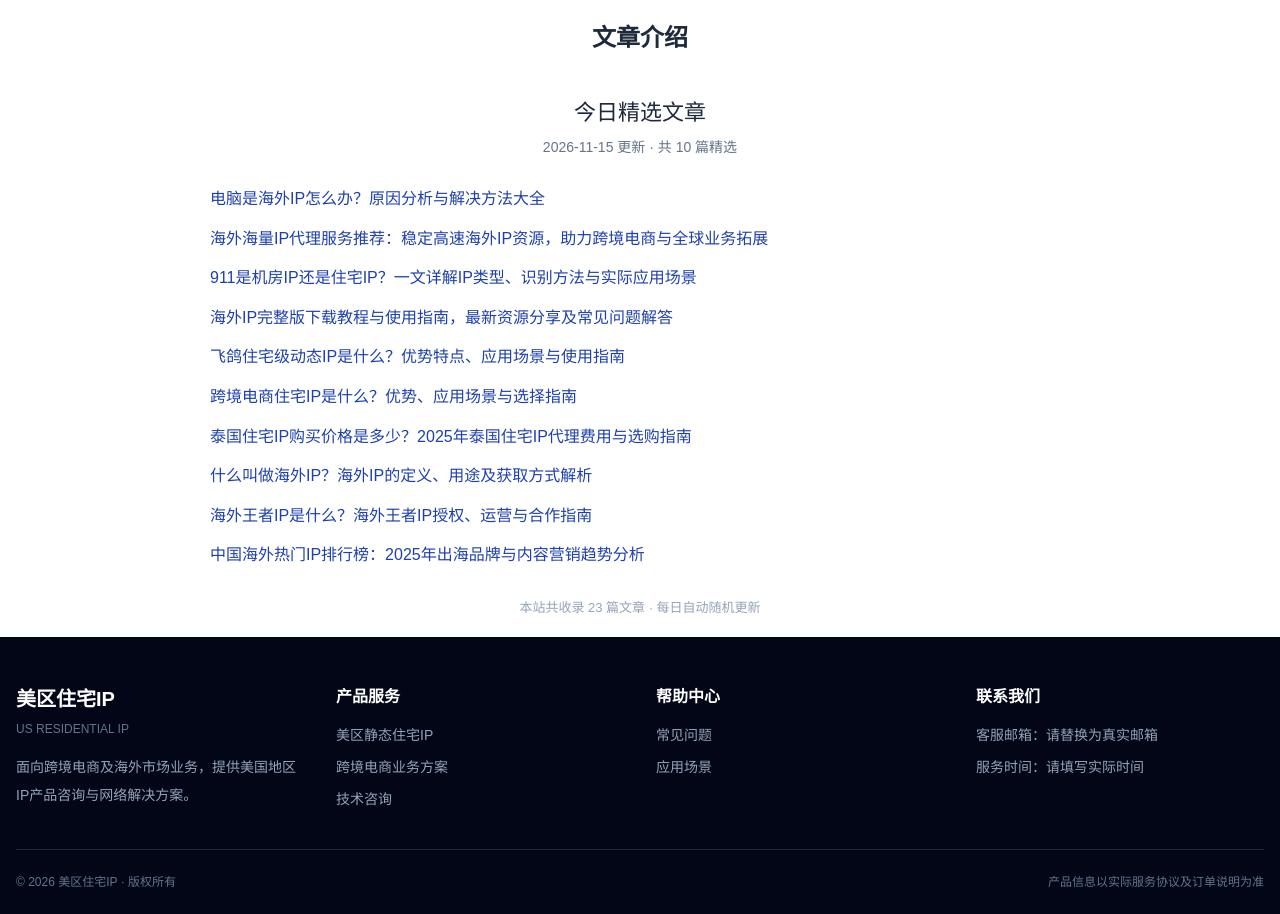
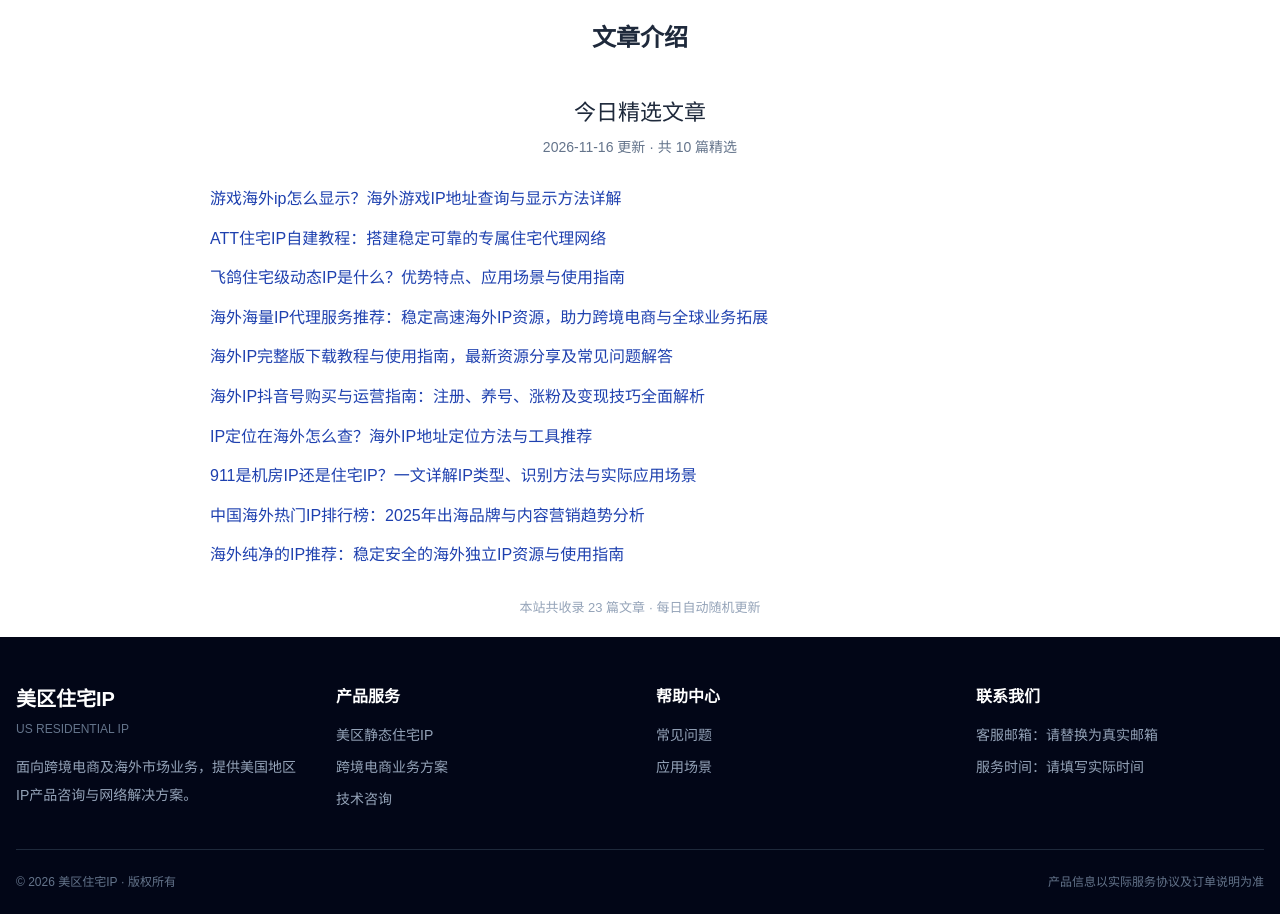
Before and after one commit to ultranova74/Ultranova74.giehub.io, a plain HTML site: page index.html in a window 1280 px wide. Shown: the part 3300-4214 px from the top of the page. Drawn offline with nearby package versions, Linux system fonts and the light colour scheme.

Commit message:
每日文章精选更新 2026-11-16

```diff
--- a/index.html
+++ b/index.html
@@ -293,18 +293,18 @@
         <h2 class="section-title">文章介绍</h2>
         <div class="link-list" style="max-width:900px; margin:0 auto; padding:20px 0;">
             <h2 style="text-align:center; font-size:22px; margin-bottom:8px; color:#1e293b;">今日精选文章</h2>
-            <p style="text-align:center; color:#64748b; font-size:14px; margin-bottom:28px;">2026-11-15 更新 · 共 10 篇精选</p>
+            <p style="text-align:center; color:#64748b; font-size:14px; margin-bottom:28px;">2026-11-16 更新 · 共 10 篇精选</p>
             <ul style="list-style:none; padding:0 20px; margin:0;">
-          <li style="margin-bottom:14px; line-height:1.6;"><a href="pages/0b8ti.html" style="color:#1e40af; text-decoration:none; font-size:16px;">电脑是海外IP怎么办？原因分析与解决方法大全</a></li>
+          <li style="margin-bottom:14px; line-height:1.6;"><a href="pages/0bWa5.html" style="color:#1e40af; text-decoration:none; font-size:16px;">游戏海外ip怎么显示？海外游戏IP地址查询与显示方法详解</a></li>
+          <li style="margin-bottom:14px; line-height:1.6;"><a href="pages/0cNkT.html" style="color:#1e40af; text-decoration:none; font-size:16px;">ATT住宅IP自建教程：搭建稳定可靠的专属住宅代理网络</a></li>
+          <li style="margin-bottom:14px; line-height:1.6;"><a href="pages/0CH65.html" style="color:#1e40af; text-decoration:none; font-size:16px;">飞鸽住宅级动态IP是什么？优势特点、应用场景与使用指南</a></li>
           <li style="margin-bottom:14px; line-height:1.6;"><a href="pages/0BDmD.html" style="color:#1e40af; text-decoration:none; font-size:16px;">海外海量IP代理服务推荐：稳定高速海外IP资源，助力跨境电商与全球业务拓展</a></li>
+          <li style="margin-bottom:14px; line-height:1.6;"><a href="pages/0bddu.html" style="color:#1e40af; text-decoration:none; font-size:16px;">海外IP完整版下载教程与使用指南，最新资源分享及常见问题解答</a></li>
+          <li style="margin-bottom:14px; line-height:1.6;"><a href="pages/0bw22.html" style="color:#1e40af; text-decoration:none; font-size:16px;">海外IP抖音号购买与运营指南：注册、养号、涨粉及变现技巧全面解析</a></li>
+          <li style="margin-bottom:14px; line-height:1.6;"><a href="pages/0CJSY.html" style="color:#1e40af; text-decoration:none; font-size:16px;">IP定位在海外怎么查？海外IP地址定位方法与工具推荐</a></li>
           <li style="margin-bottom:14px; line-height:1.6;"><a href="pages/0bi9A.html" style="color:#1e40af; text-decoration:none; font-size:16px;">911是机房IP还是住宅IP？一文详解IP类型、识别方法与实际应用场景</a></li>
-          <li style="margin-bottom:14px; line-height:1.6;"><a href="pages/0bddu.html" style="color:#1e40af; text-decoration:none; font-size:16px;">海外IP完整版下载教程与使用指南，最新资源分享及常见问题解答</a></li>
-          <li style="margin-bottom:14px; line-height:1.6;"><a href="pages/0CH65.html" style="color:#1e40af; text-decoration:none; font-size:16px;">飞鸽住宅级动态IP是什么？优势特点、应用场景与使用指南</a></li>
-          <li style="margin-bottom:14px; line-height:1.6;"><a href="pages/0c6h0.html" style="color:#1e40af; text-decoration:none; font-size:16px;">跨境电商住宅IP是什么？优势、应用场景与选择指南</a></li>
-          <li style="margin-bottom:14px; line-height:1.6;"><a href="pages/0C32j.html" style="color:#1e40af; text-decoration:none; font-size:16px;">泰国住宅IP购买价格是多少？2025年泰国住宅IP代理费用与选购指南</a></li>
-          <li style="margin-bottom:14px; line-height:1.6;"><a href="pages/0CL0t.html" style="color:#1e40af; text-decoration:none; font-size:16px;">什么叫做海外IP？海外IP的定义、用途及获取方式解析</a></li>
-          <li style="margin-bottom:14px; line-height:1.6;"><a href="pages/0Cn08.html" style="color:#1e40af; text-decoration:none; font-size:16px;">海外王者IP是什么？海外王者IP授权、运营与合作指南</a></li>
           <li style="margin-bottom:14px; line-height:1.6;"><a href="pages/0BQZe.html" style="color:#1e40af; text-decoration:none; font-size:16px;">中国海外热门IP排行榜：2025年出海品牌与内容营销趋势分析</a></li>
+          <li style="margin-bottom:14px; line-height:1.6;"><a href="pages/0Bw0B.html" style="color:#1e40af; text-decoration:none; font-size:16px;">海外纯净的IP推荐：稳定安全的海外独立IP资源与使用指南</a></li>
             </ul>
             <p style="text-align:center; margin-top:30px; color:#94a3b8; font-size:13px;">本站共收录 23 篇文章 · 每日自动随机更新</p>
         </div>
```
